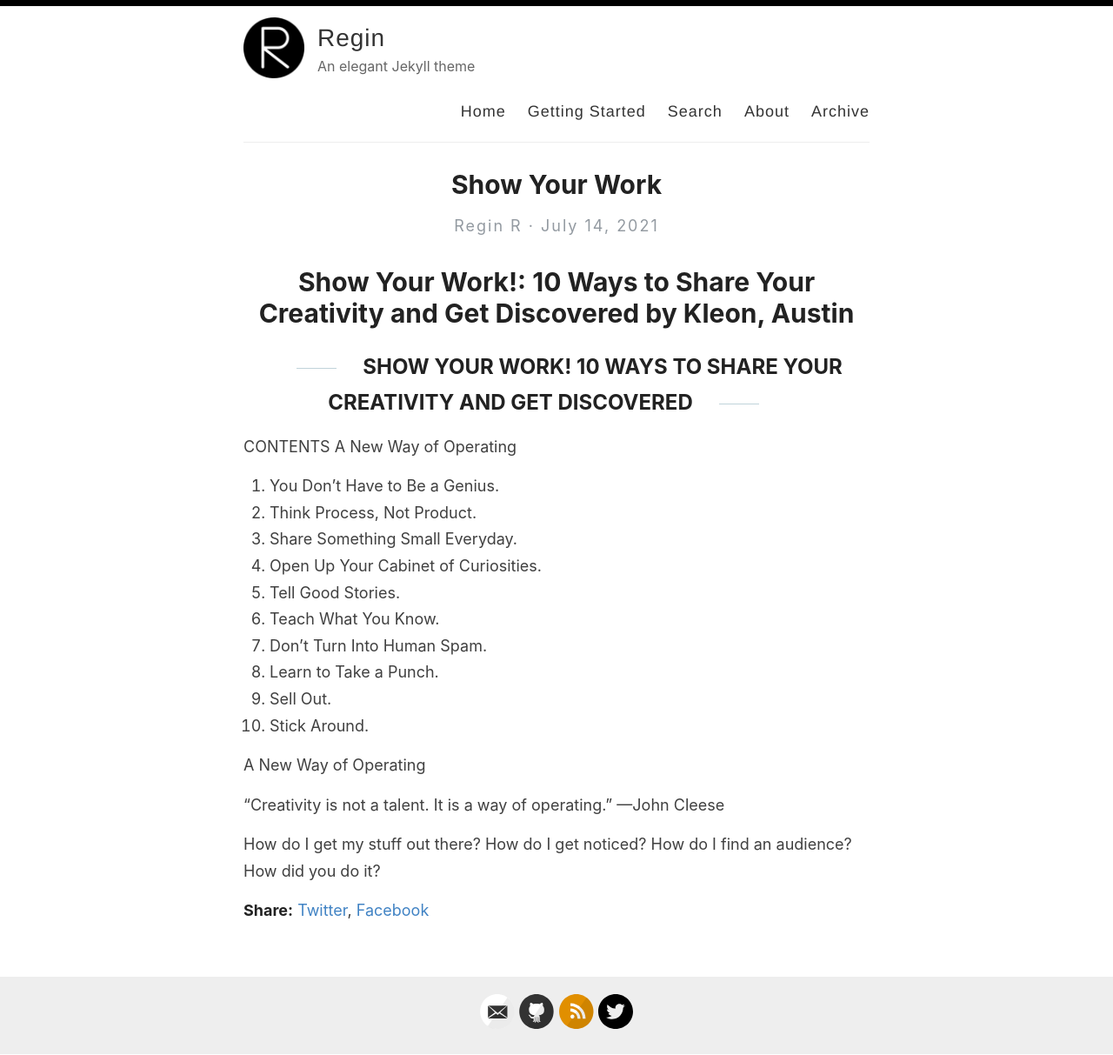
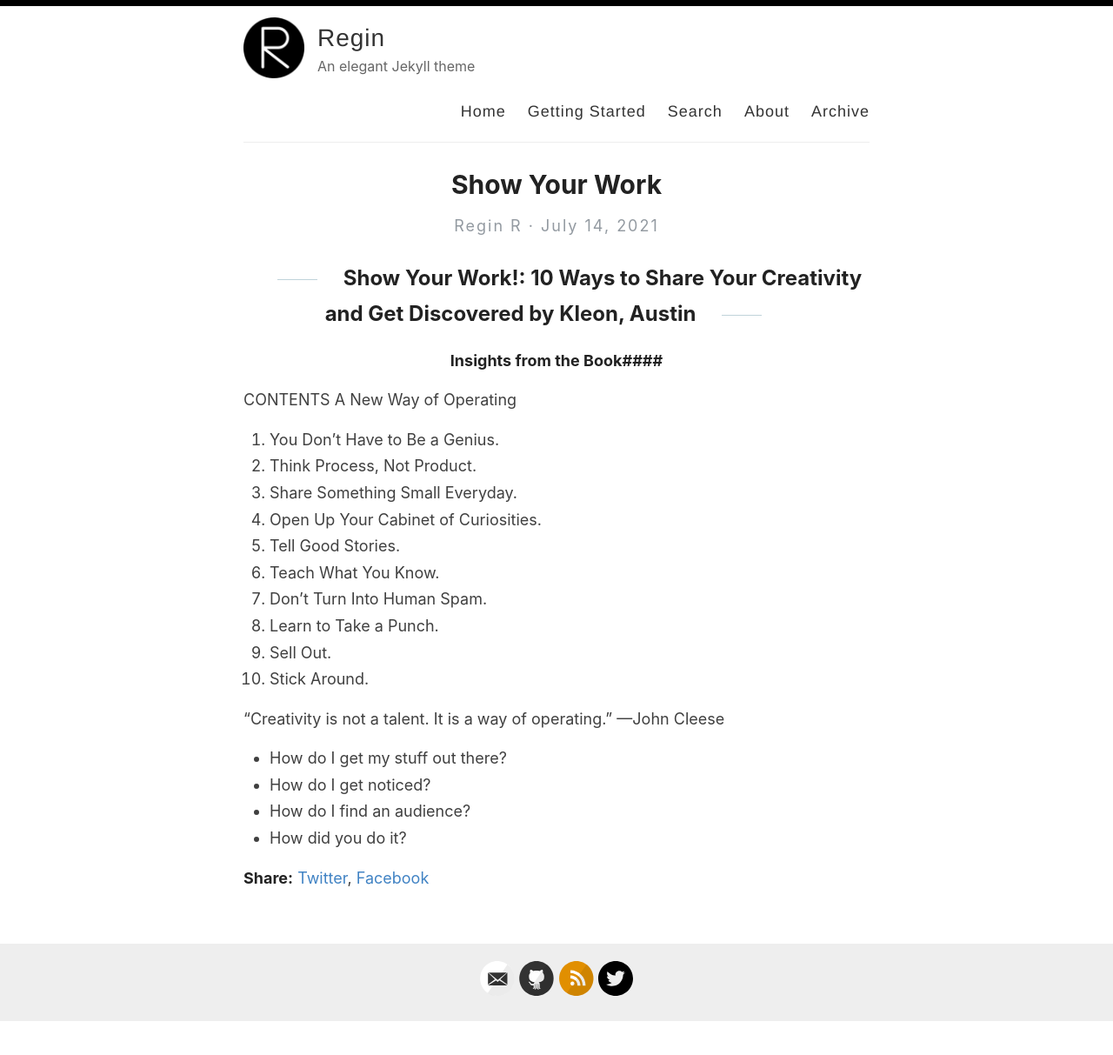
Before and after one commit to regiravi/delme, a Jekyll site: the page built from _posts/2021-07-14-Show-your-work.md, in a window 1280 px wide. Shown: the whole page at 87% size. Built offline with Jekyll 4.4.1, drawn with Linux system fonts in a browser that asks for light colours; our own code applies the rules of GitHub Pages for plain Markdown files; after the commit the page ends 1175 px from its top, so only the background shows below that.

Commit message:
Update 2021-07-14-Show-your-work.md

```diff
--- a/_posts/2021-07-14-Show-your-work.md
+++ b/_posts/2021-07-14-Show-your-work.md
@@ -1,6 +1,6 @@
-# Show Your Work!: 10 Ways to Share Your Creativity and Get Discovered by  Kleon, Austin
+## Show Your Work!: 10 Ways to Share Your Creativity and Get Discovered by  Kleon, Austin
 
-## SHOW YOUR WORK! 10 WAYS TO SHARE YOUR CREATIVITY AND GET DISCOVERED
+#### Insights from the Book####
 
 CONTENTS A New Way of Operating
 
@@ -15,11 +15,9 @@ CONTENTS A New Way of Operating
 9. Sell Out.
 10. Stick Around.
 
-A New Way of Operating
-
 “Creativity is not a talent. It is a way of operating.” —John Cleese
 
-How do I get my stuff out there?
-How do I get noticed?
-How do I find an audience?
-How did you do it?
+- How do I get my stuff out there?
+- How do I get noticed?
+- How do I find an audience?
+- How did you do it?
```
